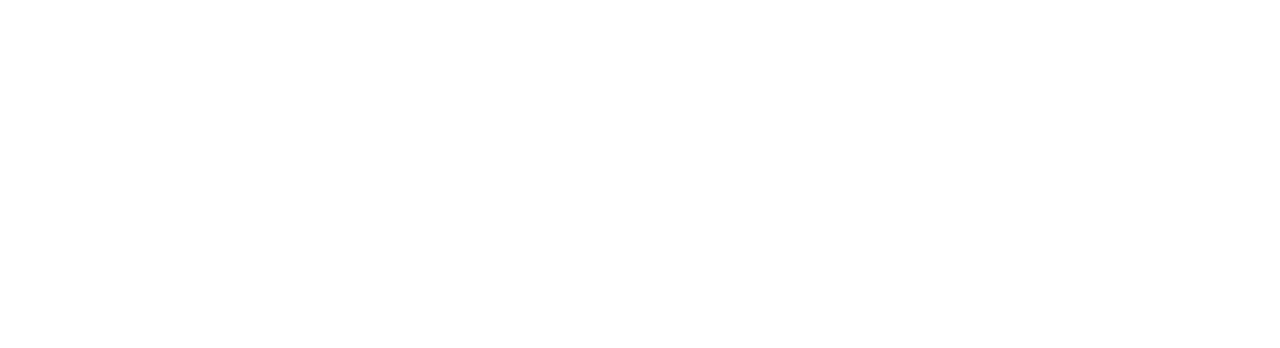
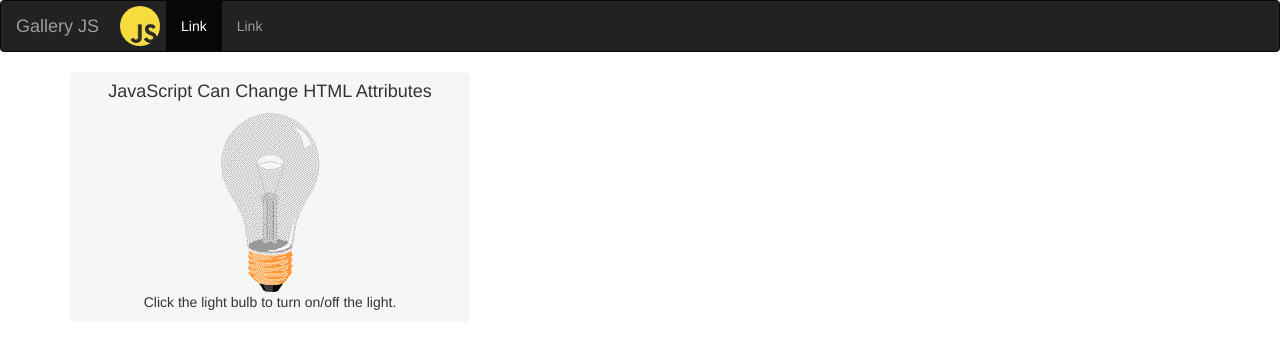
Before and after one commit to daguiheso/Gallery-JS, a website: page index.html in a window 1280 px wide. Drawn offline with Linux system fonts and the light colour scheme.

Commit message:
Bulb finish

```diff
--- a/Gruntfile.js
+++ b/Gruntfile.js
@@ -11,7 +11,7 @@ module.exports = function (grunt) {
     },
     watch: {
       project: {
-        files: ['**/*.js', '**/*.html', '**/*.json', '**/*.css'],
+        files: ['**/*.js', '**/*.html', '**/*.json', 'css/**/*.css'],
         options: {
           livereload: true
         }
--- /dev/null
+++ b/css/styles.css
@@ -0,0 +1,15 @@
+nav img {
+	border-radius: 50%;
+	float: left;
+	height: 40px;
+	margin: 5px 6px;
+	z-index: 5;
+}
+
+.caja {
+	width: 400px;
+	border-radius: 4px;
+	background: #F5F7F7;
+	text-align: center;
+	float: left;
+}
--- a/index.html
+++ b/index.html
@@ -4,9 +4,37 @@
 	<meta charset="UTF-8">
 	<title>Gallery JS</title>
   	<link rel="stylesheet" type="text/css" href="vendors/bootstrap/bootstrap.css">
-
+		<link rel="stylesheet" href="css/styles.css">
 </head>
 <body>
+	<nav class="navbar navbar-inverse">
+		<div class="navbar-header">
+	  	<a class="navbar-brand" href="#">Gallery JS</a>
+	  	<img src="images/js50x50.jpg">
+	  </div>
+	  <ul class="nav navbar-nav">
+		  <li class="active"><a href="#">Link <span class="sr-only">(current)</span></a></li>
+	    <li><a href="#">Link</a></li>
+	  </ul>
+	</nav>
+	<section class="container">
+		<div class="caja">
+			<h4>JavaScript Can Change HTML Attributes</h4>
+			<img id="myImage" onclick="changeImage()" src="images/pic_bulboff.gif" width="100" height="180">
+			<p>Click the light bulb to turn on/off the light.</p>
+		</div>
+	</section>
+
+	<script>
+	function changeImage() {
+	    var image = document.getElementById('myImage');
+	    if (image.src.match("bulbon")) {
+	        image.src = "images/pic_bulboff.gif";
+	    } else {
+	        image.src = "images/pic_bulbon.gif";
+	    }
+	}
+	</script>
 	<script type="text/javascript" src="vendors/jquery/jquery.js"></script>
 	<script type="text/javascript" src="vendors/bootstrap/bootstrap.js"></script>
 </body>
```
Also changed, not shown: images/js.jpg (added), images/js100x100.jpg (added), images/js50x50.jpg (added), images/pic_bulboff.gif (added), images/pic_bulbon.gif (added).
